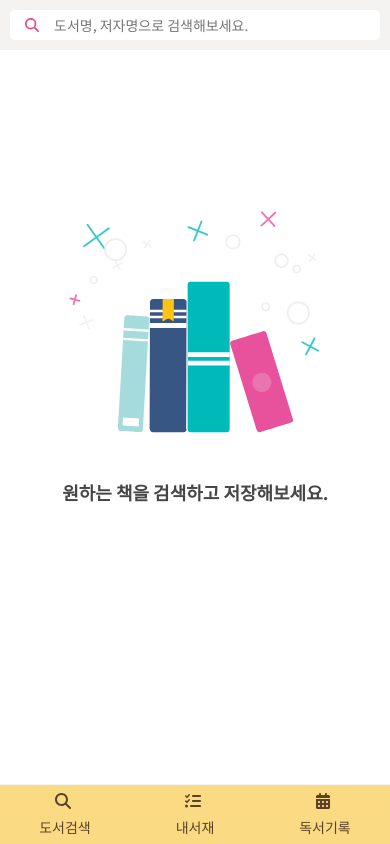
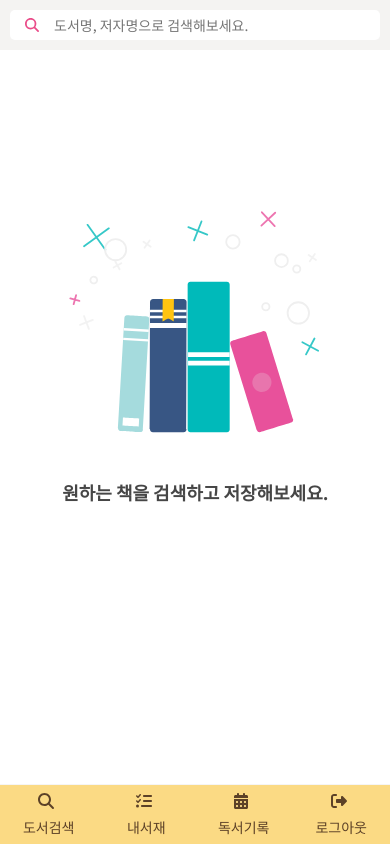
Before and after one commit to kina94/Ink-Drop, a React (Create React App) app: page /home/search in a window 390 px wide. Built offline with nearby package versions, Linux system fonts and the light colour scheme; no server answers; the database is empty; sample sign-in values are in the browser's storage; a web font is replaced by a local one.

Commit message:
모바일 하단 냅바 로그아웃 추가

```diff
--- a/src/components/mobile/navbar/MobileNavbar.jsx
+++ b/src/components/mobile/navbar/MobileNavbar.jsx
@@ -2,7 +2,7 @@ import React from 'react'
 import { useNavigate } from 'react-router-dom'
 import '../styles/mobile.css'
 
-function MobileNavbar() {
+function MobileNavbar(props) {
     const navigate = useNavigate()
     return (
         <nav className='mobile-nav'>
@@ -18,6 +18,10 @@ function MobileNavbar() {
                 <i className="fa-solid fa-calendar-days" id='icon' ></i>
                 <p>독서기록</p>
             </a>
+            <a className='mobile-nav-menu' onClick={() => props.authService.logout()}>
+            <i class="fa-solid fa-right-from-bracket" id='icon'></i>
+            <p>로그아웃</p>
+            </a>
         </nav>
     )
 }
--- a/src/views/MainContainer.jsx
+++ b/src/views/MainContainer.jsx
@@ -73,9 +73,9 @@ function MainContainer(props) {
             {
                 isLoading && <LoadingSpinner></LoadingSpinner>
             }
-            <Navbar userInfo={userInfo} {...props}></Navbar>
+            <Navbar userInfo={userInfo}></Navbar>
             <Sidebar></Sidebar>
-            <MobileNavbar />
+            <MobileNavbar {...props} />
             <section className='content'>
                 <Routes>
                     <Route exact={true} path='search/*' element={<SearchContainer
```
